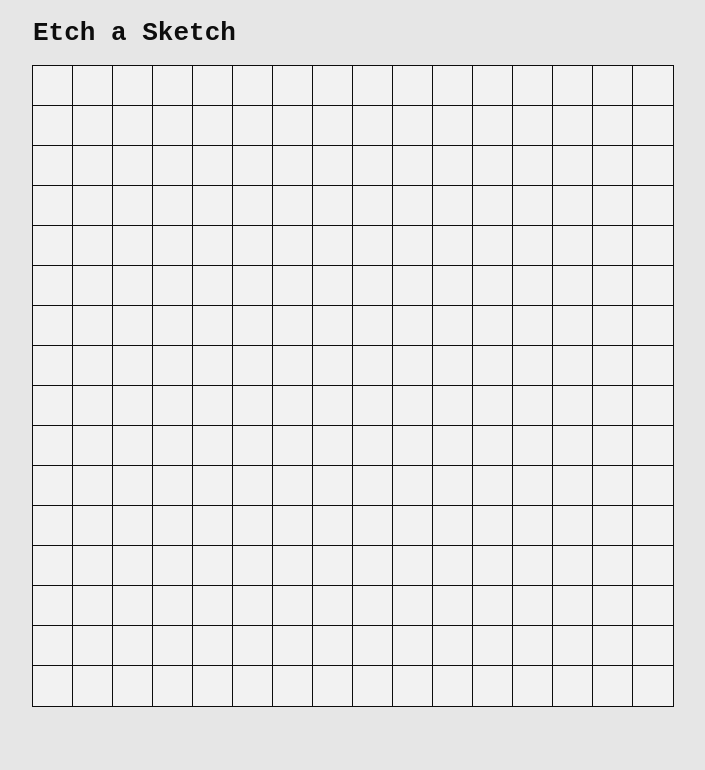
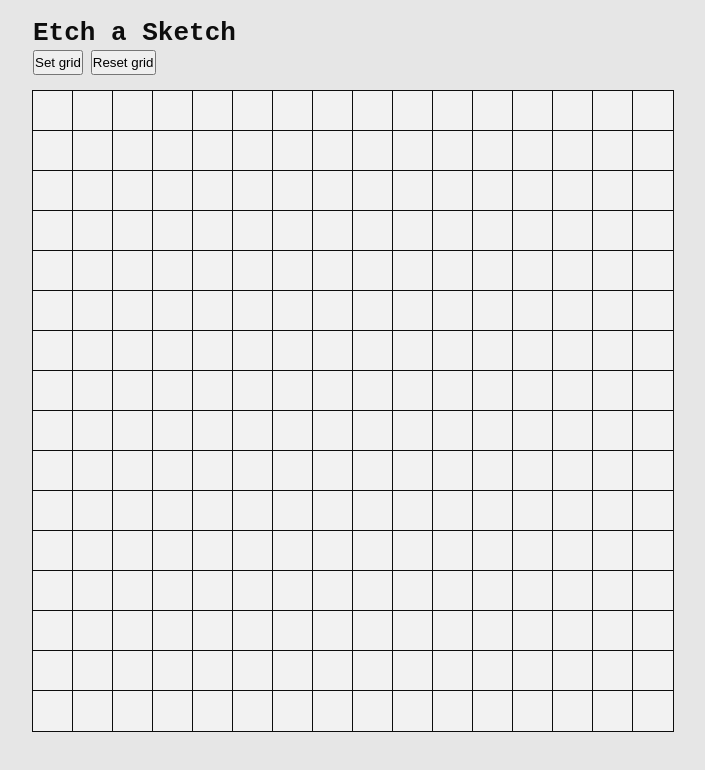
Before and after one commit to stebeus/etch-a-sketch, a plain HTML site: page index.html in a window 1280 px wide. Shown: the whole page, without its empty margins (287-992 px from the left). Drawn offline with Linux system fonts and the light colour scheme.

Commit message:
Create button list div

```diff
--- a/index.html
+++ b/index.html
@@ -9,6 +9,10 @@
   <body>
     <main>
       <h1>Etch a Sketch</h1>
+      <div class="btn-list">
+        <button type="submit" data-action="set-grid">Set grid</button>
+        <button type="reset" data-action="reset-grid">Reset grid</button>
+      </div>
       <div class="canvas"></div>
     </main>
     <script src="index.js"></script>
```
